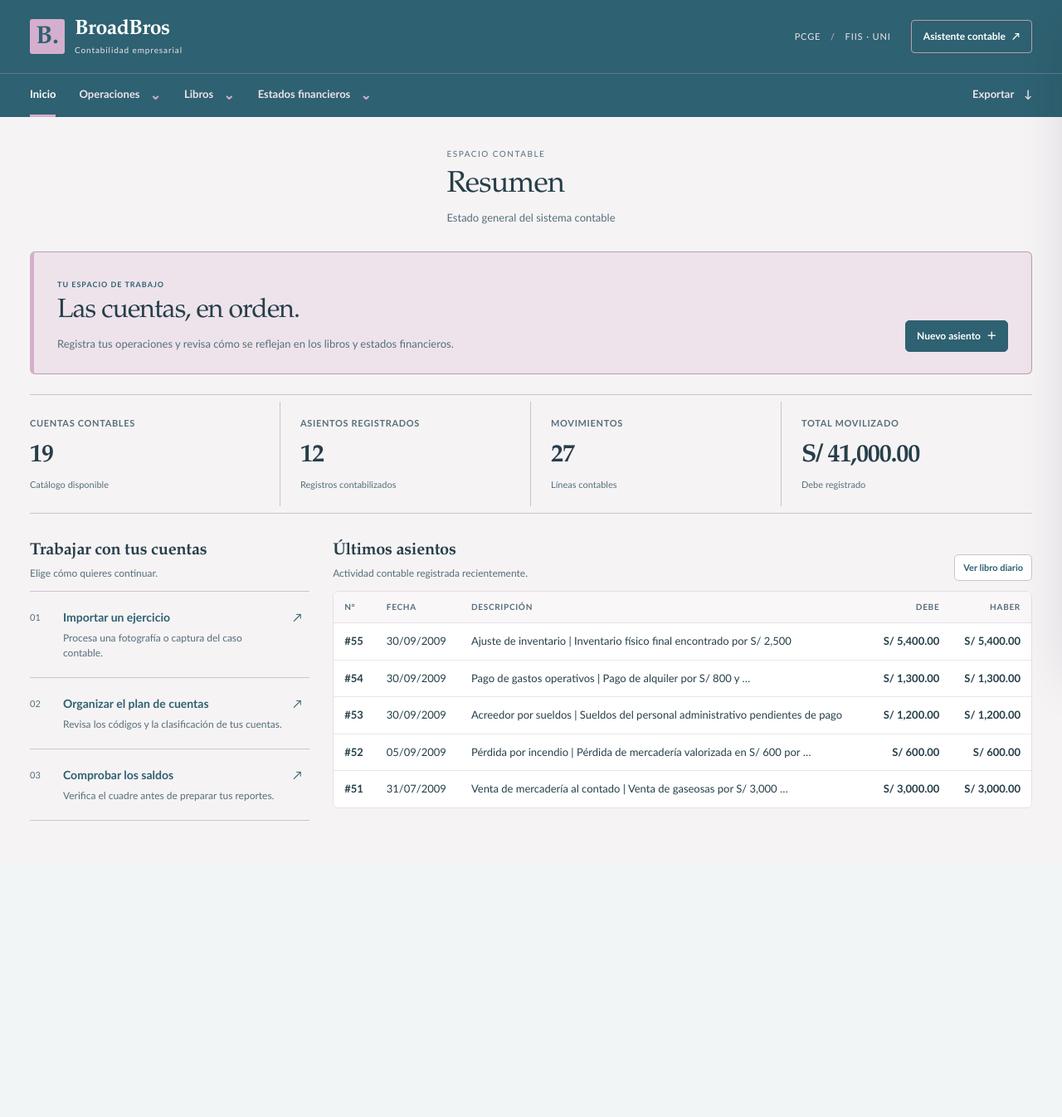
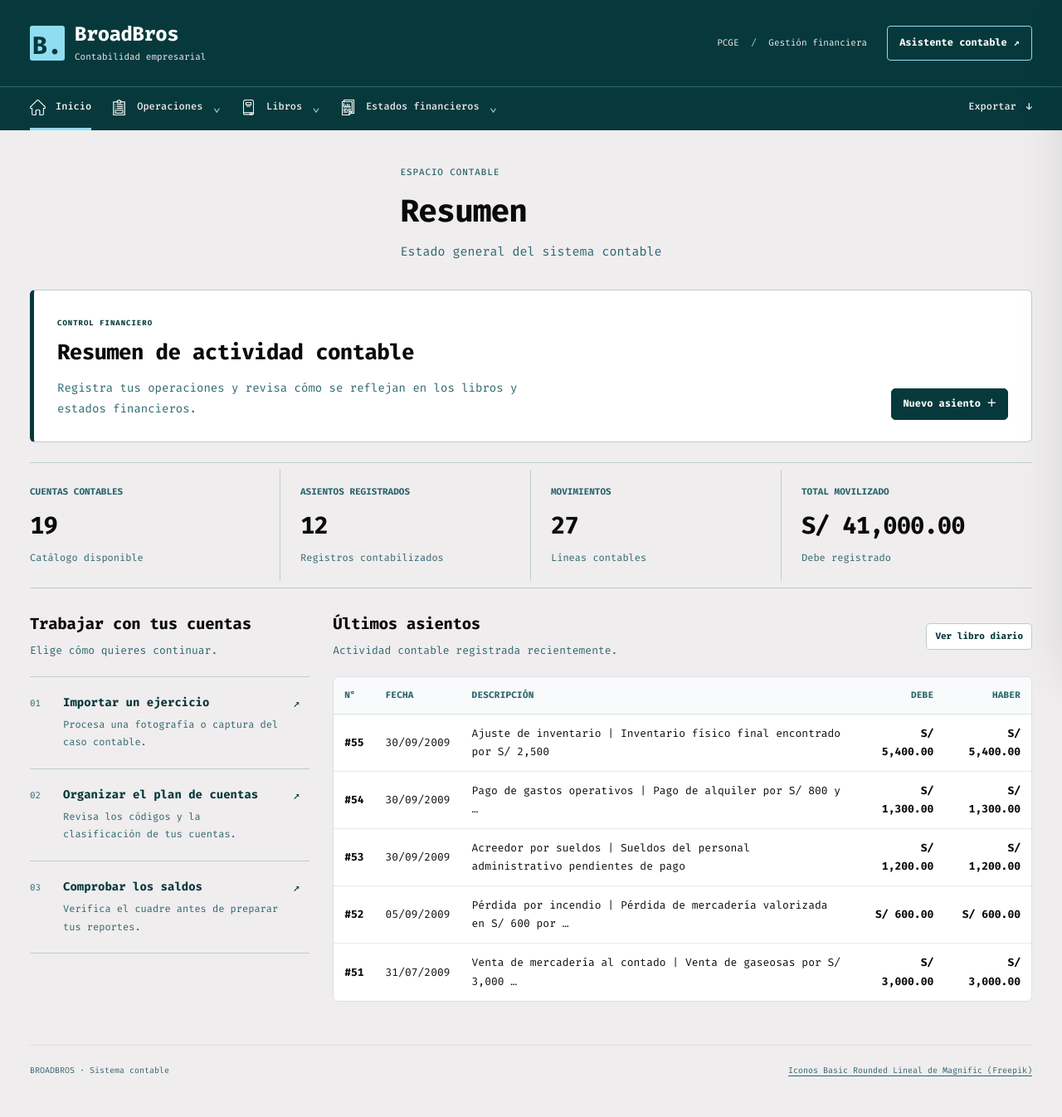
Before and after one commit to lamascara-17/BroadBros---Sistema-Contable, a Django app: page / in a window 1280 px wide. Shown: the whole page at 83% size. Before the commit the page ends 989 px from the top, so only its background shows below. Run offline with Django 5.2, Linux system fonts and the light colour scheme; data comes from the database, SQL or seed files in the repository.

Commit message:
Aplica paleta teal formal, Fira Mono e iconos y corrige validación OCR

```diff
--- a/core/ciclo_contable.py
+++ b/core/ciclo_contable.py
@@ -50,7 +50,7 @@ def fecha(valor):
 
 def generar_asientos(datos):
     """Genera operaciones y ajustes sin deducir importes mediante un modelo."""
-    if not isinstance(datos, dict) or datos.get('observaciones'):
+    if not isinstance(datos, dict) or datos.get('errores_lectura'):
         raise ValueError('La lectura contiene datos pendientes de aclarar. Use una imagen más nítida.')
     operaciones = datos.get('operaciones')
     if not isinstance(operaciones, list) or not operaciones:
--- a/core/test_ciclo_contable.py
+++ b/core/test_ciclo_contable.py
@@ -51,6 +51,10 @@ class ReglasCicloTests(SimpleTestCase):
             self.assertEqual(sum(m['monto'] for m in a['movimientos'] if m['tipo_movimiento']=='debe'), sum(m['monto'] for m in a['movimientos'] if m['tipo_movimiento']=='haber'))
         self.assertEqual(sum(m['monto'] for a in asientos for m in a['movimientos'] if m['tipo_movimiento']=='debe'), Decimal('39135'))
 
+    def test_notas_informativas_no_bloquean_un_caso_completo(self):
+        datos=caso();datos['observaciones']=['El cobro no indica monto; se toma el saldo de la factura.']
+        self.assertEqual(len(generar_asientos(datos)),14)
+
     def test_datos_variados_no_son_un_solucionario_fijo(self):
         datos = caso()
         datos['operaciones'][0]['monto'] = '20000'
@@ -69,7 +73,7 @@ class ReglasCicloTests(SimpleTestCase):
         self.assertEqual(len(cobro['movimientos']),2)
 
     def test_datos_ambiguos_no_generan_asientos(self):
-        cambios = [lambda d: d.update(observaciones=['Monto ilegible']),
+        cambios = [lambda d: d.update(errores_lectura=['Monto ilegible']),
                    lambda d: d['operaciones'].pop(),
                    lambda d: d['operaciones'][1].update(monto='NaN'),
                    lambda d: d['operaciones'][3].update(porcentaje_contado=110),
--- a/core/views.py
+++ b/core/views.py
@@ -370,6 +370,18 @@ def exportar_excel_contable(empresa="BroadBros"):
     return generar_excel(empresa)
 
 
+def recurso_pdf(uri, rel):
+    # Resolver únicamente recursos estáticos del proyecto, incluidas las fuentes.
+    from pathlib import Path
+    prefijo = '/' + settings.STATIC_URL.lstrip('/')
+    if uri.startswith(prefijo):
+        raiz = Path(settings.BASE_DIR) / 'static'
+        ruta = (raiz / uri[len(prefijo):]).resolve()
+        if ruta.is_relative_to(raiz.resolve()):
+            return str(ruta)
+    return uri
+
+
 def reporte_completo(request):
     """
     Permite descargar directamente el reporte en PDF, en Excel (.xlsx)
@@ -399,7 +411,7 @@ def reporte_completo(request):
         del context
 
         pdf_file = BytesIO()
-        pisa_status = pisa.CreatePDF(BytesIO(html.encode('UTF-8')), dest=pdf_file)
+        pisa_status = pisa.CreatePDF(BytesIO(html.encode('UTF-8')), dest=pdf_file, link_callback=recurso_pdf)
         del html
         gc.collect()
 
--- a/static/css/style.css
+++ b/static/css/style.css
@@ -1,24 +1,26 @@
+@import url('https://fonts.googleapis.com/css2?family=Fira+Mono:wght@400;500;700&display=swap');
+
 :root {
-    --blue-slate: #2e6171;
-    --blue-slate-2: #556f7a;
-    --grey: #798086;
-    --lilac-ash: #b79fad;
-    --pink-orchid: #d4afcd;
-    --font-body: "Trebuchet MS", "Segoe UI", sans-serif;
-    --font-heading: "Palatino Linotype", "Book Antiqua", Georgia, serif;
-    --bg: #f6f3f5;
+    --dark-teal: #07393c;
+    --stormy-teal: #2c666e;
+    --onyx: #0a090c;
+    --frosted-blue: #90ddf0;
+    --platinum: #f0edee;
+    --font-body: "Fira Mono", "Courier New", monospace;
+    --font-heading: "Fira Mono", "Courier New", monospace;
+    --bg: #f0edee;
     --surface: #ffffff;
-    --surface-soft: #faf7f9;
-    --text: #263f49;
-    --text-soft: #556f7a;
-    --line: #e6dfe4;
-    --line-strong: #cec2cb;
-    --nav-bg: #2e6171;
+    --surface-soft: #f8fafb;
+    --text: #0a090c;
+    --text-soft: #2c666e;
+    --line: #d8e1e3;
+    --line-strong: #bccdd0;
+    --nav-bg: #07393c;
     --nav-text: #ffffff;
-    --nav-muted: #d4afcd;
-    --accent: #2e6171;
-    --accent-dark: #244d5a;
-    --accent-soft: #f2eaf0;
+    --nav-muted: #90ddf0;
+    --accent: #07393c;
+    --accent-dark: #0a090c;
+    --accent-soft: #e9f5f8;
     --success: #18794e;
     --danger: #b42318;
     --warning: #9a6700;
@@ -289,7 +291,7 @@ a { color: inherit; }
 
 .stat-note {
     margin-top: 4px;
-    color: #556f7a;
+    color: #2c666e;
     font-size: 11px;
 }
 
@@ -410,8 +412,8 @@ table {
 
 th {
     padding: 11px 13px;
-    color: #556f7a;
-    background: #faf7f9;
+    color: #2c666e;
+    background: #f8fafb;
     border-bottom: 1px solid var(--line);
     text-align: left;
     font-size: 10px;
@@ -423,7 +425,7 @@ th {
 
 td {
     padding: 12px 13px;
-    color: #263f49;
+    color: #0a090c;
     border-bottom: 1px solid #ece5ea;
     font-size: 13px;
     vertical-align: middle;
@@ -524,7 +526,7 @@ select:focus {
 .btn-secondary {
     border: 1px solid var(--line-strong);
     background: #fff;
-    color: #2e6171;
+    color: #07393c;
 }
 
 .btn-secondary:hover { background: #f4edf2; }
@@ -1109,35 +1111,35 @@ button:focus-visible, a:focus-visible { outline: 3px solid #b79fad; outline-offs
 
 /* Navegación horizontal y composición editorial con la paleta del proyecto. */
 .app-shell { display: block; }
-.workspace-header { position: relative; z-index: 50; background: var(--blue-slate); color: #fff; }
+.workspace-header { position: relative; z-index: 50; background: var(--dark-teal); color: #fff; }
 .masthead { max-width: 1440px; margin: 0 auto; padding: 22px 36px; display: flex; align-items: center; justify-content: space-between; gap: 24px; }
 .brand { display: flex; align-items: center; gap: 12px; text-decoration: none; color: inherit; }
-.brand-mark { width: 42px; height: 42px; display: grid; place-items: center; background: var(--pink-orchid); color: var(--blue-slate); font-family: var(--font-heading); font-size: 30px; border-radius: 3px; }
+.brand-mark { width: 42px; height: 42px; display: grid; place-items: center; background: var(--frosted-blue); color: var(--dark-teal); font-family: var(--font-heading); font-size: 30px; border-radius: 3px; }
 .brand-copy strong { font-family: var(--font-heading); font-size: 25px; font-weight: 600; letter-spacing: -.6px; }
-.brand-copy small { display: block; color: #eee3eb; font-size: 10px; letter-spacing: .09em; }
-.workspace-label { margin-left: auto; color: #eee3eb; font-size: 11px; letter-spacing: .08em; }
-.workspace-label span { color: var(--pink-orchid); margin: 0 8px; }
+.brand-copy small { display: block; color: #f0edee; font-size: 10px; letter-spacing: .09em; }
+.workspace-label { margin-left: auto; color: #f0edee; font-size: 11px; letter-spacing: .08em; }
+.workspace-label span { color: var(--frosted-blue); margin: 0 8px; }
 .masthead-actions { display: flex; align-items: center; gap: 12px; }
-.assistant-trigger { color: #fff; border-color: var(--lilac-ash); background: transparent; border-radius: 4px; padding: 10px 14px; box-shadow: none; }
-.assistant-trigger:hover { color: var(--blue-slate); background: var(--pink-orchid); border-color: var(--pink-orchid); }
+.assistant-trigger { color: #fff; border-color: var(--frosted-blue); background: transparent; border-radius: 4px; padding: 10px 14px; box-shadow: none; }
+.assistant-trigger:hover { color: var(--dark-teal); background: var(--frosted-blue); border-color: var(--frosted-blue); }
 .navigation-toggle { display: none; color: #fff; }
-.workspace-nav { max-width: 1440px; margin: 0 auto; padding: 0 36px; display: flex; align-items: stretch; gap: 28px; border-top: 1px solid rgba(212,175,205,.3); }
-.workspace-link, .nav-group summary { display: flex; align-items: center; gap: 12px; min-height: 52px; color: #eee3eb; font-size: 13px; font-weight: 600; text-decoration: none; border-bottom: 3px solid transparent; cursor: pointer; }
+.workspace-nav { max-width: 1440px; margin: 0 auto; padding: 0 36px; display: flex; align-items: stretch; gap: 28px; border-top: 1px solid rgba(144,221,240,.3); }
+.workspace-link, .nav-group summary { display: flex; align-items: center; gap: 12px; min-height: 52px; color: #f0edee; font-size: 13px; font-weight: 600; text-decoration: none; border-bottom: 3px solid transparent; cursor: pointer; }
 .workspace-link:hover, .nav-group summary:hover { color: #fff; }
-.workspace-link.active, .nav-group.active summary { color: #fff; border-bottom-color: var(--pink-orchid); }
+.workspace-link.active, .nav-group.active summary { color: #fff; border-bottom-color: var(--frosted-blue); }
 .nav-group { position: relative; }
 .nav-group summary { list-style: none; }
 .nav-group summary::-webkit-details-marker { display: none; }
-.nav-chevron { color: var(--pink-orchid); font-size: 16px; }
+.nav-chevron { color: var(--frosted-blue); font-size: 16px; }
 .nav-group[open] .nav-chevron { transform: rotate(180deg); }
-.nav-dropdown { position: absolute; top: calc(100% + 8px); left: -14px; min-width: 290px; padding: 8px; border: 1px solid var(--line-strong); border-radius: 8px; background: #fff; box-shadow: 0 14px 36px rgba(46,97,113,.14); }
+.nav-dropdown { position: absolute; top: calc(100% + 8px); left: -14px; min-width: 290px; padding: 8px; border: 1px solid var(--line-strong); border-radius: 8px; background: #fff; box-shadow: 0 14px 36px rgba(7,57,60,.14); }
 .nav-dropdown a { display: block; padding: 12px; border-radius: 4px; color: var(--text); text-decoration: none; }
 .nav-dropdown a:hover, .nav-dropdown a[aria-current="page"] { background: var(--accent-soft); }
 .nav-dropdown strong { display: block; font-size: 13px; font-weight: 600; }
-.nav-dropdown small { display: block; margin-top: 4px; color: var(--blue-slate-2); font-size: 11px; }
+.nav-dropdown small { display: block; margin-top: 4px; color: var(--stormy-teal); font-size: 11px; }
 .export-link { margin-left: auto; }
 .topbar { max-width: 1440px; margin: 0 auto; padding: 32px 36px 18px; border: 0; background: transparent; backdrop-filter: none; }
-.page-kicker { color: var(--blue-slate-2); font-size: 10px; text-transform: uppercase; letter-spacing: .15em; }
+.page-kicker { color: var(--stormy-teal); font-size: 10px; text-transform: uppercase; letter-spacing: .15em; }
 .page-heading h1 { font-family: var(--font-heading); font-size: 36px; font-weight: 500; line-height: 1.2; letter-spacing: -.8px; margin-top: 8px; }
 .page-heading p { font-size: 13px; margin-top: 8px; }
 .content-area { width: min(100%, 1440px); padding: 12px 36px 48px; }
@@ -1145,14 +1147,14 @@ button:focus-visible, a:focus-visible { outline: 3px solid #b79fad; outline-offs
 .card-header { background: var(--surface-soft); }
 .card-header h3, .section-heading h3, .assistant-header h2 { font-family: var(--font-heading); font-size: 20px; font-weight: 600; }
 .btn, .form-control, input[type="text"], input[type="number"], input[type="date"], input[type="email"], textarea, select { border-radius: 5px; }
-.balance-preview { border-radius: 5px; background: #f2eaf0; }
-.assistant-header { border-top: 5px solid var(--pink-orchid); background: var(--blue-slate); color: #fff; }
+.balance-preview { border-radius: 5px; background: #e9f5f8; }
+.assistant-header { border-top: 5px solid var(--frosted-blue); background: var(--dark-teal); color: #fff; }
 .assistant-header h2 { color: #fff; font-size: 25px; }
-.assistant-header .eyebrow, .assistant-header p { color: #eee3eb; }
+.assistant-header .eyebrow, .assistant-header p { color: #f0edee; }
 .assistant-panel { border-radius: 9px; }
-.chat-message.user .chat-bubble { background: #f0e3ed; color: var(--blue-slate); border-color: var(--pink-orchid); }
-.assistant-suggestions button { border-radius: 4px; color: var(--blue-slate); }
-.dashboard-intro { padding: 26px 28px; border: 1px solid var(--lilac-ash); border-left: 5px solid var(--pink-orchid); background: #eee3eb; border-radius: 6px; margin-bottom: 24px; }
+.chat-message.user .chat-bubble { background: #e9f5f8; color: var(--dark-teal); border-color: var(--frosted-blue); }
+.assistant-suggestions button { border-radius: 4px; color: var(--dark-teal); }
+.dashboard-intro { padding: 26px 28px; border: 1px solid var(--frosted-blue); border-left: 5px solid var(--frosted-blue); background: #f0edee; border-radius: 6px; margin-bottom: 24px; }
 .dashboard-intro h2 { font-family: var(--font-heading); font-size: 32px; font-weight: 500; }
 .dashboard-intro p { max-width: 560px; }
 .stats-grid { gap: 0; padding: 8px 0; border-top: 1px solid var(--line-strong); border-bottom: 1px solid var(--line-strong); margin-bottom: 30px; }
@@ -1165,11 +1167,11 @@ button:focus-visible, a:focus-visible { outline: 3px solid #b79fad; outline-offs
 .dashboard-workspace .section-heading { margin-top: 0; }
 .task-list { border-top: 1px solid var(--line-strong); }
 .task-link { padding: 20px 0; display: grid; grid-template-columns: 28px 1fr 20px; gap: 12px; border-bottom: 1px solid var(--line-strong); text-decoration: none; }
-.task-number { font-size: 11px; color: var(--blue-slate-2); padding-top: 3px; }
-.task-link h4 { margin: 0 0 6px; color: var(--blue-slate); font-size: 14px; font-weight: 600; }
+.task-number { font-size: 11px; color: var(--stormy-teal); padding-top: 3px; }
+.task-link h4 { margin: 0 0 6px; color: var(--dark-teal); font-size: 14px; font-weight: 600; }
 .task-link p { margin: 0; color: var(--text-soft); font-size: 12px; }
 .task-link:hover h4 { text-decoration: underline; }
-.task-arrow { color: var(--blue-slate); }
+.task-arrow { color: var(--dark-teal); }
 .dashboard-workspace .empty-state { padding: 50px 20px; background: var(--surface); border: 1px solid var(--line); border-radius: 7px; }
 @media (max-width: 900px) {
     .masthead { padding: 18px 22px; }
@@ -1212,8 +1214,61 @@ button:focus-visible, a:focus-visible { outline: 3px solid #b79fad; outline-offs
     .dashboard-workspace { display: block; }
 }
 
-summary:focus-visible { outline: 3px solid var(--pink-orchid); outline-offset: 3px; }
+summary:focus-visible { outline: 3px solid var(--frosted-blue); outline-offset: 3px; }
 
-.financial-seccion td { background: var(--surface-soft); color: var(--blue-slate); font-weight: 700; padding-top: 16px; }
+.financial-seccion td { background: var(--surface-soft); color: var(--dark-teal); font-weight: 700; padding-top: 16px; }
 .financial-subtotal td { border-top: 1px solid var(--line-strong); font-weight: 700; }
-.financial-total td { background: var(--blue-slate); color: white; font-weight: 700; padding-top: 16px; padding-bottom: 16px; }
+.financial-total td { background: var(--dark-teal); color: white; font-weight: 700; padding-top: 16px; padding-bottom: 16px; }
+
+/* Jerarquía tipográfica uniforme: títulos, contexto, secciones y datos. */
+body { font-size: 14px; line-height: 1.65; }
+h1, h2, h3, h4, p { overflow-wrap: break-word; }
+.masthead { padding-top: 26px; padding-bottom: 26px; }
+.brand-copy strong { font-size: 24px; font-weight: 700; line-height: 1.3; letter-spacing: -.5px; }
+.brand-copy small { font-size: 11px; line-height: 1.5; letter-spacing: 0; }
+.workspace-label { font-size: 11px; letter-spacing: 0; }
+.workspace-nav { gap: 24px; }
+.workspace-link, .nav-group summary { font-size: 12px; font-weight: 500; }
+.topbar { padding-top: 38px; padding-bottom: 20px; }
+.page-kicker { font-size: 11px; font-weight: 500; letter-spacing: .08em; }
+.page-heading h1 { font-size: clamp(26px, 3vw, 38px); font-weight: 700; line-height: 1.3; letter-spacing: -1px; margin: 12px 0 0; max-width: 34ch; }
+.page-heading p { font-size: 15px; line-height: 1.7; margin: 12px 0 0; max-width: 76ch; }
+.card-header { padding: 18px 20px; min-height: 64px; align-items: center; }
+.card-header h3, .section-heading h3, .assistant-header h2 { font-size: 19px; font-weight: 700; line-height: 1.4; }
+.section-heading { align-items: center; margin-bottom: 20px; }
+.section-heading p { font-size: 13px; line-height: 1.7; margin-top: 7px; max-width: 64ch; }
+.card-body { padding: 22px; }
+label { font-size: 13px; font-weight: 500; }
+th { font-size: 11px; letter-spacing: .02em; font-weight: 700; padding: 13px; }
+td { font-size: 13px; line-height: 1.7; }
+.helper-text, .stat-note { font-size: 12px; line-height: 1.7; }
+.stat-label { font-size: 11px; letter-spacing: 0; }
+.stat-value { font-size: 29px; font-weight: 700; }
+.dashboard-intro { background: #fff; border-color: var(--line-strong); border-left-color: var(--dark-teal); }
+.dashboard-intro h2 { font-size: 26px; font-weight: 700; line-height: 1.4; margin-top: 8px; }
+.dashboard-intro p { font-size: 14px; line-height: 1.8; margin-top: 12px; }
+.task-link h4 { font-size: 14px; font-weight: 700; line-height: 1.5; }
+.task-link p { font-size: 12px; line-height: 1.8; }
+.nav-dropdown { min-width: 320px; }
+.nav-dropdown strong { font-size: 12px; line-height: 1.6; }
+.nav-dropdown small { font-size: 11px; line-height: 1.6; margin-top: 6px; }
+.source-icon { display: inline-block; width: 19px; height: 19px; object-fit: contain; flex-shrink: 0; }
+.workspace-header .source-icon { filter: invert(1); }
+.site-credits { display: flex; justify-content: space-between; gap: 16px; flex-wrap: wrap; padding: 22px 0 0; margin-top: 32px; border-top: 1px solid var(--line); color: var(--stormy-teal); font-size: 10px; }
+.site-credits a { text-underline-offset: 3px; }
+@media (max-width: 900px) {
+    .stats-grid .stat-value { font-size: 23px; }
+}
+@media (max-width: 640px) {
+    .masthead { padding: 18px 14px; gap: 8px; }
+    .brand-copy strong { font-size: 18px; }
+    .brand-copy small { font-size: 9px; }
+    .assistant-trigger { font-size: 9px; }
+    .masthead-actions { gap: 5px; }
+    .page-heading h1 { font-size: 26px; letter-spacing: -.6px; }
+    .page-heading p { font-size: 13px; }
+    .dashboard-intro h2 { font-size: 21px; }
+    .card-header h3, .section-heading h3 { font-size: 17px; }
+    .section-heading { flex-wrap: wrap; }
+}
+@media print { .site-credits { display: none; } }
--- a/templates/base.html
+++ b/templates/base.html
@@ -17,16 +17,16 @@
                     <span class="brand-mark">B.</span>
                     <span class="brand-copy"><strong>BroadBros</strong><small>Contabilidad empresarial</small></span>
                 </a>
-                <span class="workspace-label">PCGE <span aria-hidden="true">/</span> FIIS · UNI</span>
+                <span class="workspace-label">PCGE <span aria-hidden="true">/</span> Gestión financiera</span>
                 <div class="masthead-actions">
                     <button id="btn-tutor" aria-controls="assistant-panel" aria-expanded="false" class="assistant-trigger" type="button">Asistente contable <span aria-hidden="true">↗</span></button>
                     <button class="icon-button navigation-toggle" id="navigation-toggle" type="button" aria-controls="workspace-nav" aria-expanded="false" aria-label="Abrir navegación">☰</button>
                 </div>
             </div>
             <nav class="workspace-nav" id="workspace-nav" aria-label="Navegación principal">
-                <a href="{% url 'index' %}" class="workspace-link {% if request.resolver_match.url_name == 'index' %}active{% endif %}" {% if request.resolver_match.url_name == 'index' %}aria-current="page"{% endif %}>Inicio</a>
+                <a href="{% url 'index' %}" class="workspace-link {% if request.resolver_match.url_name == 'index' %}active{% endif %}" {% if request.resolver_match.url_name == 'index' %}aria-current="page"{% endif %}><img class="source-icon" src="{% static 'icons/inicio.png' %}" alt="">Inicio</a>
                 <details class="nav-group {% if request.resolver_match.url_name == 'registrar_asiento' or request.resolver_match.url_name == 'cargar_imagen_diario' or request.resolver_match.url_name == 'gestionar_cuentas' %}active{% endif %}">
-                    <summary>Operaciones<span class="nav-chevron" aria-hidden="true">⌄</span></summary>
+                    <summary><img class="source-icon" src="{% static 'icons/operaciones.png' %}" alt="">Operaciones<span class="nav-chevron" aria-hidden="true">⌄</span></summary>
                     <div class="nav-dropdown">
                         <a href="{% url 'registrar_asiento' %}" {% if request.resolver_match.url_name == 'registrar_asiento' %}aria-current="page"{% endif %}><strong>Registrar asiento</strong><small>Registro manual de movimientos</small></a>
                         <a href="{% url 'cargar_imagen_diario' %}" {% if request.resolver_match.url_name == 'cargar_imagen_diario' %}aria-current="page"{% endif %}><strong>Importar imagen</strong><small>Captura de un ejercicio contable</small></a>
@@ -34,14 +34,14 @@
                     </div>
                 </details>
                 <details class="nav-group {% if request.resolver_match.url_name == 'libro_diario' or request.resolver_match.url_name == 'libro_mayor' %}active{% endif %}">
-                    <summary>Libros<span class="nav-chevron" aria-hidden="true">⌄</span></summary>
+                    <summary><img class="source-icon" src="{% static 'icons/libros.png' %}" alt="">Libros<span class="nav-chevron" aria-hidden="true">⌄</span></summary>
                     <div class="nav-dropdown">
                         <a href="{% url 'libro_diario' %}" {% if request.resolver_match.url_name == 'libro_diario' %}aria-current="page"{% endif %}><strong>Libro diario</strong><small>Asientos en orden cronológico</small></a>
                         <a href="{% url 'libro_mayor' %}" {% if request.resolver_match.url_name == 'libro_mayor' %}aria-current="page"{% endif %}><strong>Libro mayor</strong><small>Movimientos por cuenta</small></a>
                     </div>
                 </details>
                 <details class="nav-group {% if request.resolver_match.url_name == 'balance_comprobacion' or request.resolver_match.url_name == 'estado_resultados' or request.resolver_match.url_name == 'balance_general' %}active{% endif %}">
-                    <summary>Estados financieros<span class="nav-chevron" aria-hidden="true">⌄</span></summary>
+                    <summary><img class="source-icon" src="{% static 'icons/reportes.png' %}" alt="">Estados financieros<span class="nav-chevron" aria-hidden="true">⌄</span></summary>
                     <div class="nav-dropdown">
                         <a href="{% url 'balance_comprobacion' %}" {% if request.resolver_match.url_name == 'balance_comprobacion' %}aria-current="page"{% endif %}><strong>Balance de comprobación</strong><small>Revisión de sumas y saldos</small></a>
                         <a href="{% url 'estado_resultados' %}" {% if request.resolver_match.url_name == 'estado_resultados' %}aria-current="page"{% endif %}><strong>Estado de resultados</strong><small>Ingresos, gastos y utilidad</small></a>
@@ -69,6 +69,7 @@
                     </div>
                 {% endif %}
                 {% block content %}{% endblock %}
+                <div class="site-credits"><span>BROADBROS · Sistema contable</span><a href="https://www.magnific.com/es/autor/magnific/iconos/basic-rounded-lineal_4" target="_blank" rel="noopener noreferrer">Iconos Basic Rounded Lineal de Magnific (Freepik)</a></div>
             </section>
         </main>
     </div>
--- a/templates/index.html
+++ b/templates/index.html
@@ -8,8 +8,8 @@
 {% block content %}
 <section class="dashboard-intro">
     <div>
-        <span class="eyebrow">Tu espacio de trabajo</span>
-        <h2>Las cuentas, en orden.</h2>
+        <span class="eyebrow">Control financiero</span>
+        <h2>Resumen de actividad contable</h2>
         <p>Registra tus operaciones y revisa cómo se reflejan en los libros y estados financieros.</p>
     </div>
     <a href="{% url 'registrar_asiento' %}" class="btn btn-primary">Nuevo asiento <span aria-hidden="true">＋</span></a>
```
Also changed, not shown: other parts of static/css/style.css (+21 -21 lines), core/ai_diario.py (+9 -5 lines), core/exportacion.py (+11 -11 lines), static/fonts/OFL.txt (added, +93 -0 lines), static/icons/ATTRIBUTION.md (added, +8 -0 lines), templates/reporte_pdf.html (+14 -12 lines), static/fonts/FiraMono-Bold.ttf (added), static/fonts/FiraMono-Regular.ttf (added), static/icons/inicio.png (added), static/icons/libros.png (added), static/icons/operaciones.png (added), static/icons/reportes.png (added).
